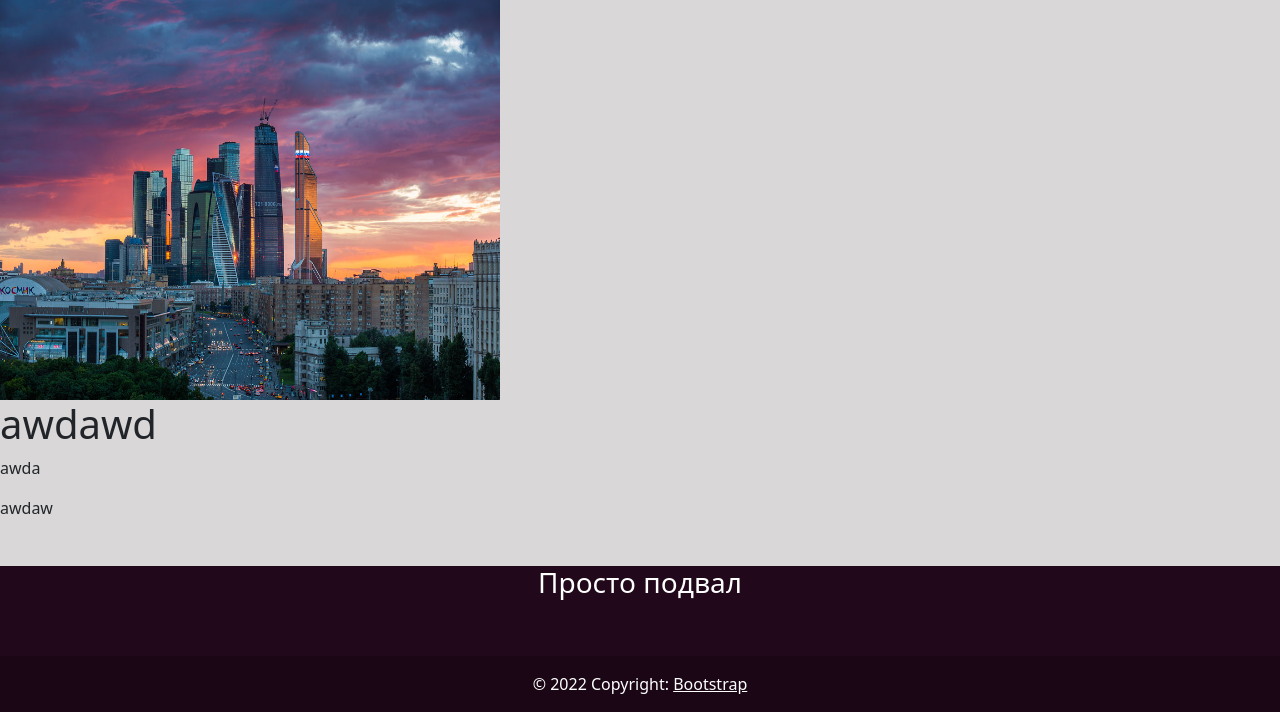
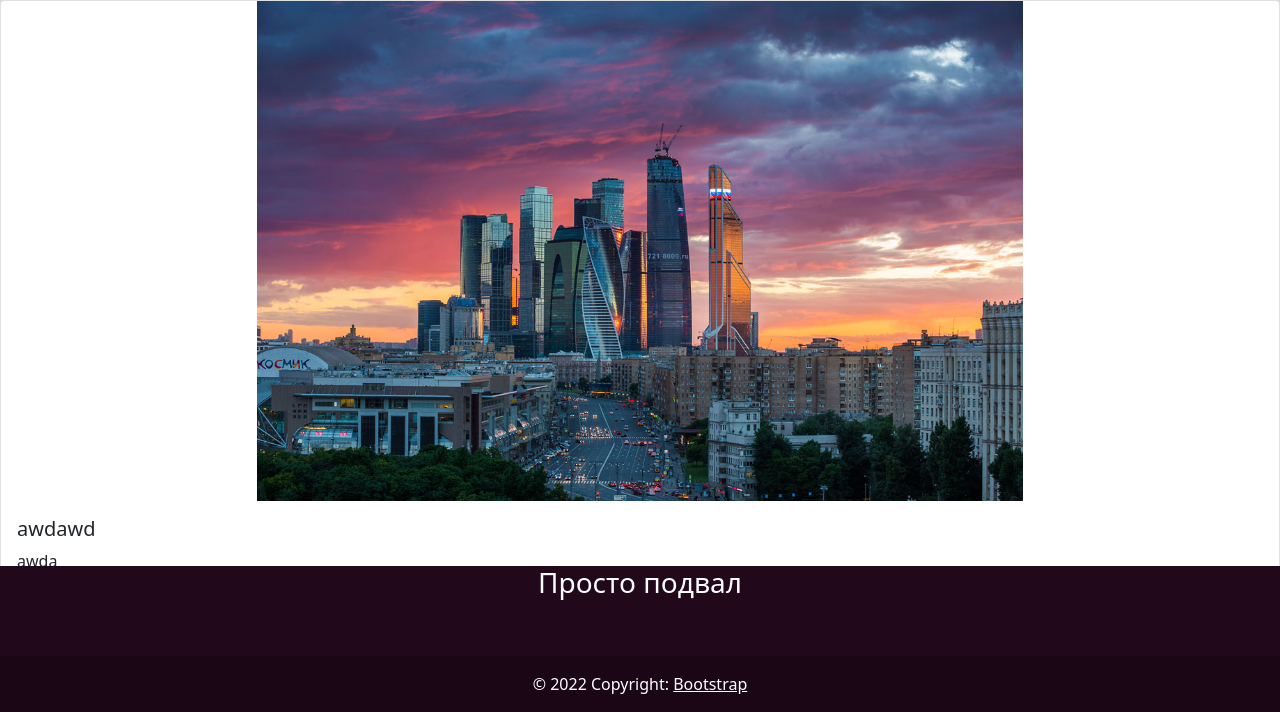
Before and after one commit to fffDroot/superweb, a Flask app: page /news/1 in a window 1280 px wide. Shown: the part 88-800 px from the top of the page. Run offline with Flask 2, Linux system fonts and the light colour scheme; data comes from the database, SQL or seed files in the repository; both versions use the stored data as it was after the commit.

Commit message:
сделана карусель на главной стр

```diff
--- a/app.py
+++ b/app.py
@@ -32,7 +32,13 @@ def load_user(user_id):
 
 @app.route('/')
 def index():
-    return render_template('index.html')
+    db_sess = db_session.create_session()
+    news = db_sess.query(News).all()
+    news = news[::-1]
+    news1 = news[0]
+    news2 = news[1]
+    news3 = news[2]
+    return render_template('index.html', n1=news1, n2=news2, n3=news3)
 
 
 @app.route('/news')
@@ -141,7 +147,7 @@ def addnews():
 @login_required
 def profile():
     user = load_user(current_user.id)
-    im = 'static/img/' + user.img_user
+    im = user.img_user
     print(im)
     return render_template('profile.html', user=user, im=im)
 
@@ -171,7 +177,7 @@ def profchange():
         if form.photo.data:
             filename = photos.save(form.photo.data)
             file_url = photos.url(filename)
-            user.img_user = filename
+            user.img_user = 'static/img/' + filename
         db_sess.commit()
         return redirect('/profile')
     return render_template('changeprof.html', title='Регистрация', form=form)
--- a/forms/user.py
+++ b/forms/user.py
@@ -19,8 +19,8 @@ class LoginForm(FlaskForm):
     submit = SubmitField('Войти')
 
 class ChangeForm(FlaskForm):
-    name = StringField('Поменять имя', validators=[DataRequired()])
-    email = EmailField('Поменять почту', validators=[DataRequired()])
+    name = StringField('Поменять имя', validators=[])
+    email = EmailField('Поменять почту', validators=[])
     about = TextAreaField("Поменять информацию о себе")
     photo = FileField('Фото профиля')
     submit = SubmitField('Поменять')
--- a/templates/news.html
+++ b/templates/news.html
@@ -19,7 +19,6 @@
 			  <a href="news/{{ item.id }}" style="text-decoration: none">
             <h4 class="content-title">{{ item.title }}</h4>
 			</a>
-            <p class="description">{{ item.content }}</p>
             <span class="pull-left">
               <span class="glyphicon glyphicon-folder-open" aria-hidden="true"></span>
             </span>
--- a/templates/onenews.html
+++ b/templates/onenews.html
@@ -2,8 +2,13 @@
 
 {% block content %}
 
-<div><img src="../{{ im }}" alt="" height="400px" width="500px"></div>
-<h1>{{ news.title }}</h1>
-<p>{{ news.content }}</p>
-<p>{{ news.tema }}</p>
+<div class="card mb-3">
+  <img src="../{{ im }}" class="card-img-top" alt="..." height="500px" style="padding-left: 20%; padding-right: 20%">
+  <div class="card-body">
+    <h5 class="card-title">{{ news.title }}</h5>
+    <p class="card-text">{{ news.content }}</p>
+    <p class="card-text"><small class="text-muted">{{ news.tema }}</small>
+	  <small class="text-muted">Создатель</small></p>
+  </div>
+</div>
 {% endblock %}
--- a/templates/profile.html
+++ b/templates/profile.html
@@ -62,7 +62,9 @@ body{background:url(https://bootstraptema.ru/images/bg/bg-1.png)}
  </div>
  <div class="panel-body">
  <div class="text-center" id="author">
- <img src="{{ im }}" height="200px" width="200px">
+
+    <img src="{{ im }}" height="200px" width="200px">
+
  <h3>{{ user.name }}</h3>
  <small class="label label-warning">Российская Федерация</small>
  <p class="sosmed-author">
```
Also changed, not shown: templates/index.html (+8 -9 lines), db/database.db.
